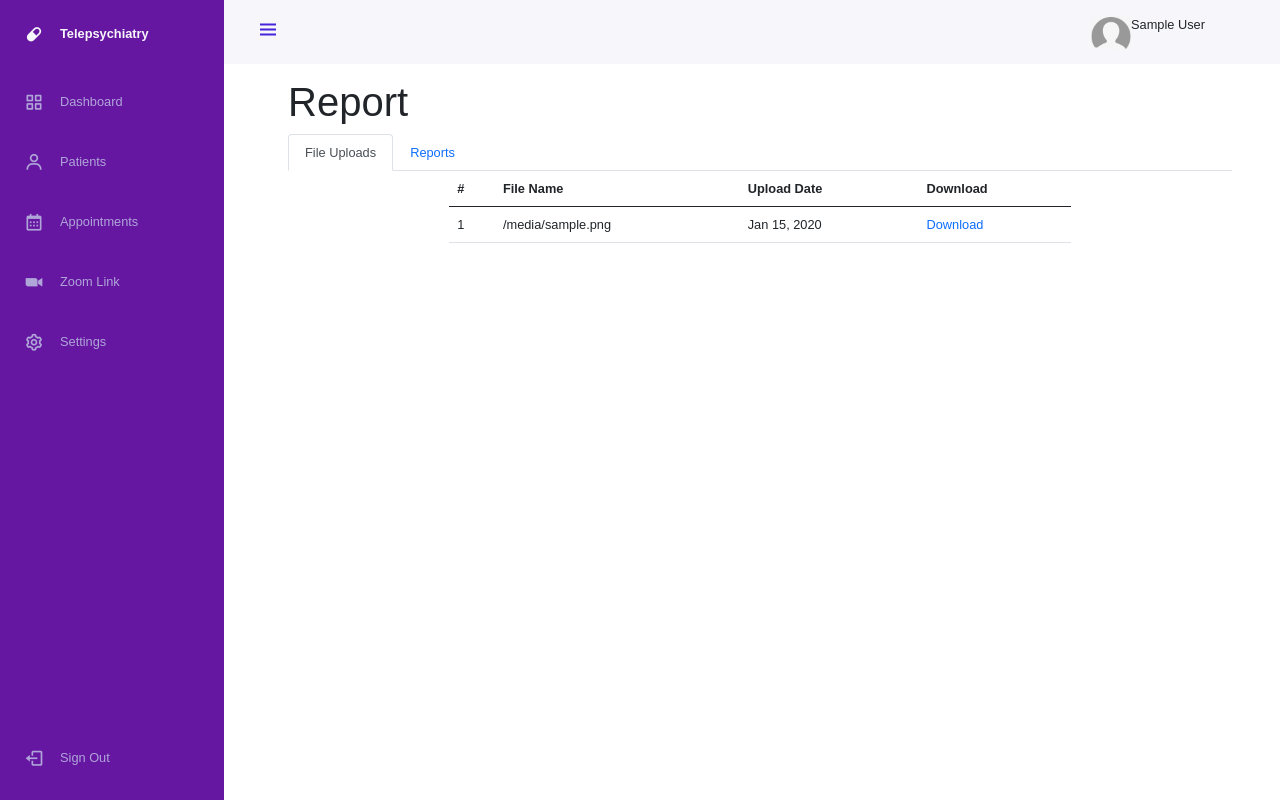
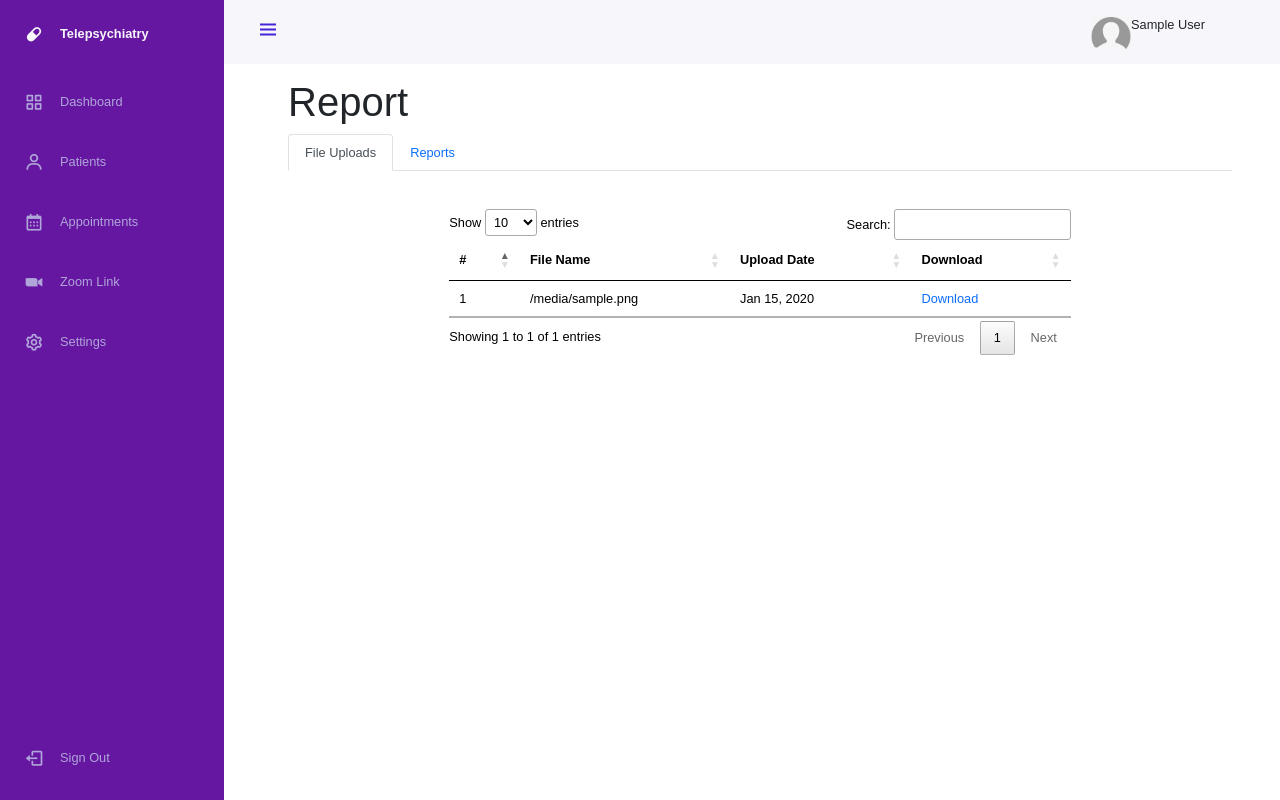
Before and after one commit to poliam/teleconsult_DOST_2023, a Django app: template Teleconsult/templates/report_page.html in a window 1280 px wide. Run offline with Django 3.2, Linux system fonts and the light colour scheme; tables that the repository leaves empty hold one stand-in row (values such as "Sample post"); the template is opened without the code that fills it: values that come from a table or form of the project are taken from there, most other values are stand-ins (such as "Sample title", 1, 10 or a date in 2020); some libraries are stand-ins or nearby versions.

Commit message:
fix table for downloads

```diff
--- a/Teleconsult/templates/report_page.html
+++ b/Teleconsult/templates/report_page.html
@@ -1,8 +1,11 @@
 {% extends 'base.html' %}
-
+{% load static %}
 {% block title %} Dashboard {% endblock title %}
 
 {% block style %}
+<link rel="stylesheet" type="text/css" href="//cdn.datatables.net/1.13.6/css/jquery.dataTables.min.css">
+<link rel="stylesheet" type="text/css" href="{% static 'css/jquery-ui.css' %}">
+<link rel="stylesheet" href="//code.jquery.com/ui/1.13.2/themes/base/jquery-ui.css">
 <style type="text/css">
     .dashboard_welcome_greeting{
         color: #6417A1;
@@ -44,9 +47,20 @@
         width: 90%;
         max-width: 600px;
     }
+    #file_uploads_length{
+        color: black;
+    }
+    #file_uploads_filter{
+        color: black;
+    }
+    #file_uploads_info{
+        color: black;
+    }
+    #file_uploads_paginate{
+        color: black;
+    }
 </style>
 {% endblock style %}
-
 {% block content %}
 <br/><br/><br/>
 <h1>Report</h1>
@@ -61,7 +75,8 @@
     <div class="tab-pane fade show active" id="nav-files" role="tabpanel" aria-labelledby="nav-files-tab">
         <div class="row justify-content-md-center">
             <div class="col-8">
-                <table class="table">
+                <br/><br/>
+                <table class="table" id="file_uploads" style="color:black;">
                     <thead>
                         <tr>
                             <th scope="col">#</th>
@@ -168,7 +183,13 @@
 
 
 {% block script %}
+<script src="https://code.jquery.com/jquery-3.6.0.js"></script>
+<script src="https://code.jquery.com/ui/1.13.2/jquery-ui.js"></script>
+<script type="text/javascript" src="//cdn.datatables.net/1.13.6/js/jquery.dataTables.min.js"></script>
 <script type="text/javascript">
+
+    let table = new DataTable('#file_uploads');
+
     // Line Chart
     const ctxLine = document.getElementById('lineChart').getContext('2d');
     const lineChart = new Chart(ctxLine, {
```
Lines whose indentation alone changed are shown as unchanged.
